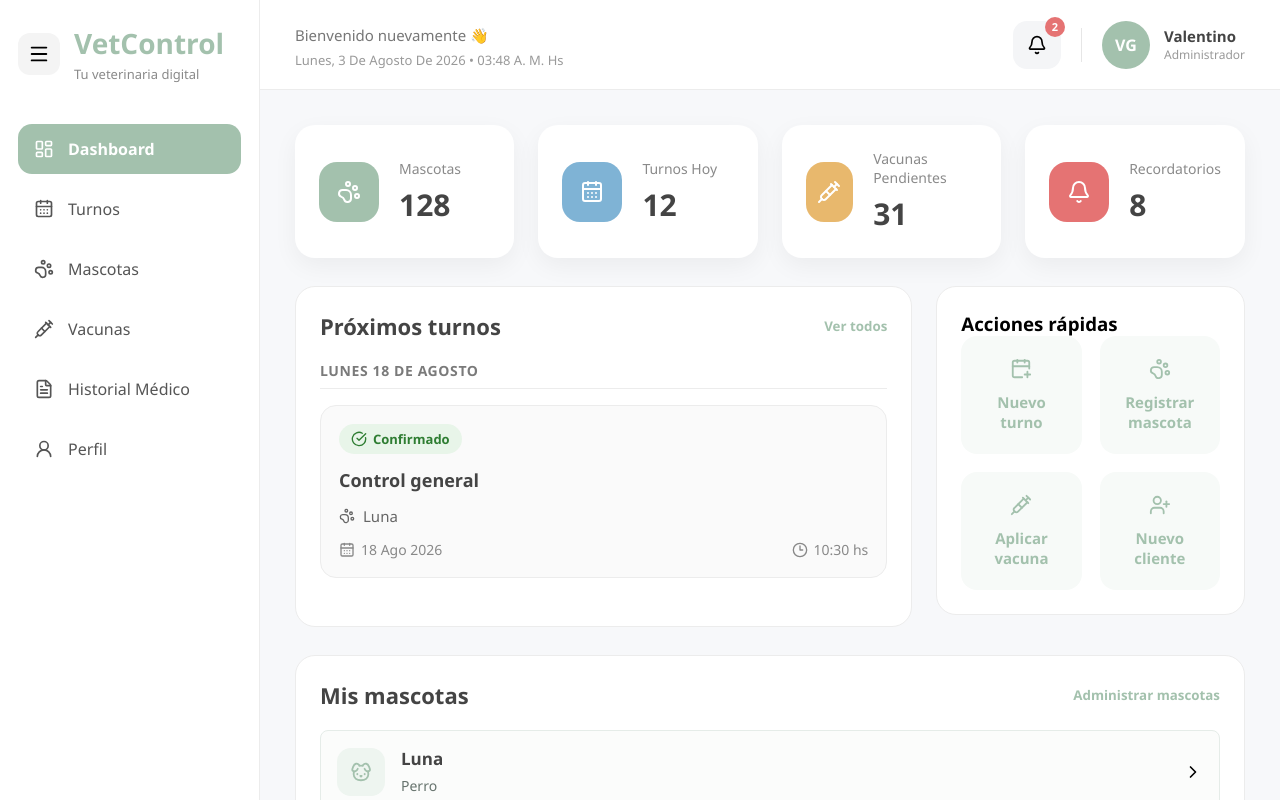
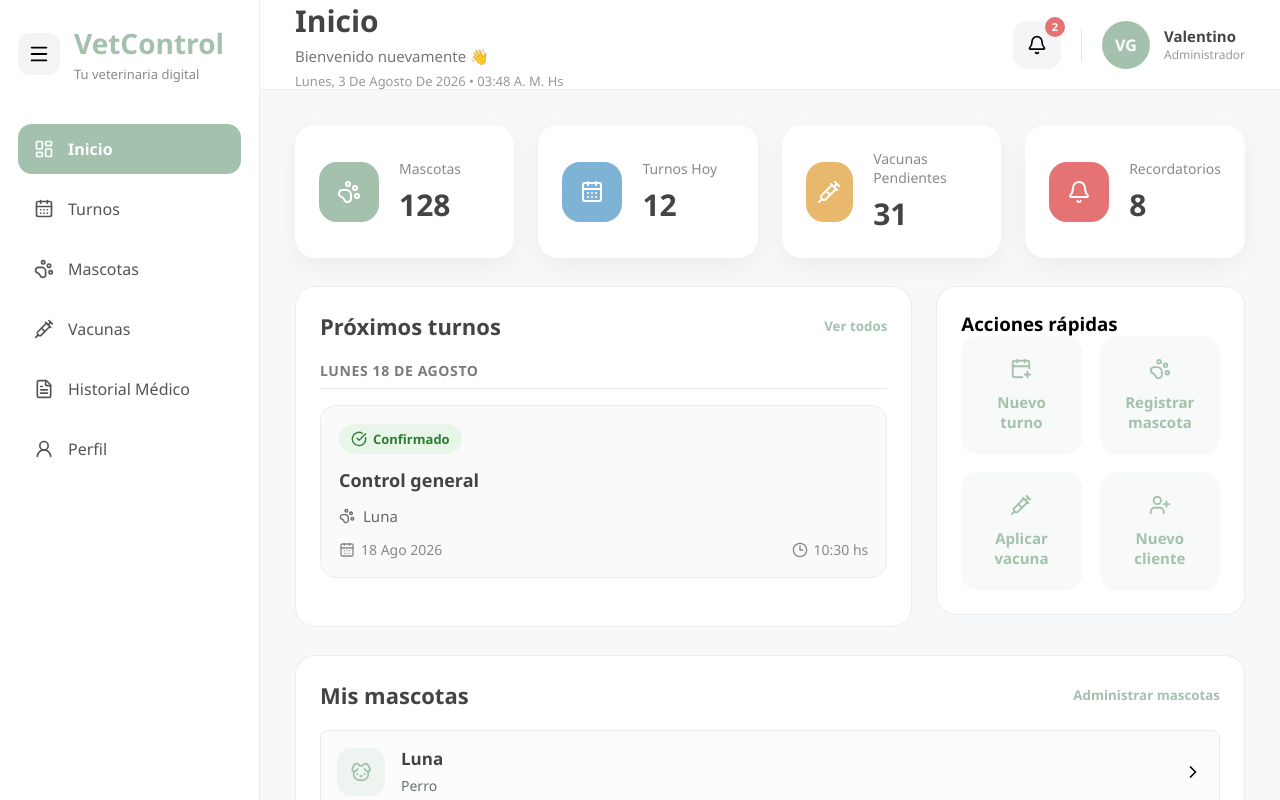
Before and after one commit to LorenzoPiatti/Trabajo-Integrador-Final, a React (Vite) app in the folder vetcontrol-frontend/: page /dashboard in a window 1280 px wide. Shown: the top 800 px of the page. Built offline with nearby package versions, Linux system fonts and the light colour scheme.

Commit message:
Implementa navegación con React Router

```diff
--- /dev/null
+++ b/package.json
@@ -0,0 +1,5 @@
+{
+  "dependencies": {
+    "react-router-dom": "^7.18.2"
+  }
+}
--- a/vetcontrol-frontend/src/components/layout/Header.jsx
+++ b/vetcontrol-frontend/src/components/layout/Header.jsx
@@ -1,8 +1,12 @@
 import "./Header.css";
+
 import { Bell } from "lucide-react";
 import { useEffect, useState } from "react";
+import { useLocation } from "react-router-dom";
 
 function Header() {
+
+    const location = useLocation();
 
     const [currentDate, setCurrentDate] = useState(new Date());
 
@@ -18,16 +22,60 @@ function Header() {
 
     }, []);
 
+    const pageInfo = {
+
+        "/dashboard": {
+            title: "Inicio",
+            subtitle: "Bienvenido nuevamente 👋"
+        },
+
+        "/appointments": {
+            title: "Turnos",
+            subtitle: "Gestioná tus próximos turnos."
+        },
+
+        "/pets": {
+            title: "Mis Mascotas",
+            subtitle: "Administrá la información de tus mascotas."
+        },
+
+        "/vaccines": {
+            title: "Vacunas",
+            subtitle: "Consultá y administrá las vacunas."
+        },
+
+        "/medical-history": {
+            title: "Historial Médico",
+            subtitle: "Revisá el historial clínico de tus mascotas."
+        },
+
+        "/profile": {
+            title: "Mi Perfil",
+            subtitle: "Administrá tu información personal."
+        }
+
+    };
+
+    const currentPage =
+        pageInfo[location.pathname] || {
+            title: "VetControl",
+            subtitle: "Tu veterinaria digital."
+        };
+
     const date = currentDate.toLocaleDateString("es-AR", {
+
         weekday: "long",
         day: "numeric",
         month: "long",
         year: "numeric"
+
     });
 
     const time = currentDate.toLocaleTimeString("es-AR", {
+
         hour: "2-digit",
         minute: "2-digit"
+
     });
 
     return (
@@ -36,12 +84,14 @@ function Header() {
 
             <div className="header-title">
 
+                <h1>{currentPage.title}</h1>
 
-
-                <p>Bienvenido nuevamente 👋</p>
+                <p>{currentPage.subtitle}</p>
 
                 <span>
+
                     {date} • {time} hs
+
                 </span>
 
             </div>
@@ -53,7 +103,9 @@ function Header() {
                     <Bell size={20} />
 
                     <span className="notification-badge">
+
                         2
+
                     </span>
 
                 </button>
@@ -63,7 +115,9 @@ function Header() {
                 <button className="header-user">
 
                     <div className="avatar">
+
                         VG
+
                     </div>
 
                     <div className="header-user-info">
--- a/vetcontrol-frontend/src/components/layout/Sidebar.css
+++ b/vetcontrol-frontend/src/components/layout/Sidebar.css
@@ -1,230 +1,249 @@
-.sidebar {
+.sidebar{
 
-    width: 260px;
-    min-width: 260px;
+    width:260px;
+    min-width:260px;
 
-    background: #fff;
+    background:#fff;
 
-    border-right: 1px solid #ececec;
+    border-right:1px solid #ececec;
 
-    display: flex;
-    flex-direction: column;
-    justify-content: space-between;
+    display:flex;
+    flex-direction:column;
+    justify-content:space-between;
 
-    padding: 24px 18px;
+    padding:24px 18px;
 
-    transition: width .30s ease,
-                min-width .30s ease,
-                padding .30s ease;
+    transition:width .30s ease,
+               min-width .30s ease,
+               padding .30s ease;
+
 }
 
 /* ========================= */
 /* SIDEBAR COLAPSADO */
 /* ========================= */
 
-.sidebar.collapsed {
+.sidebar.collapsed{
 
-    width: 80px;
-    min-width: 80px;
+    width:80px;
+    min-width:80px;
 
-    padding: 24px 12px;
+    padding:24px 12px;
+
 }
 
 /* ========================= */
 /* HEADER */
 /* ========================= */
 
-.sidebar-header {
+.sidebar-header{
 
-    width: 100%;
+    width:100%;
 
-    display: flex;
-    align-items: center;
+    display:flex;
+    align-items:center;
 
-    gap: 14px;
+    gap:14px;
 
-    margin-bottom: 40px;
+    margin-bottom:40px;
+
 }
 
-.sidebar.collapsed .sidebar-header {
+.sidebar.collapsed .sidebar-header{
 
-    justify-content: center;
-    gap: 0;
+    justify-content:center;
+
+    gap:0;
+
 }
 
 /* ========================= */
 /* BOTÓN MENÚ */
 /* ========================= */
 
-.collapse-btn {
+.collapse-btn{
 
-    width: 42px;
-    height: 42px;
+    width:42px;
+    height:42px;
 
-    border: none;
+    border:none;
 
-    border-radius: 12px;
+    border-radius:12px;
 
-    background: #f4f4f4;
+    background:#f4f4f4;
 
-    display: flex;
-    justify-content: center;
-    align-items: center;
+    display:flex;
+    justify-content:center;
+    align-items:center;
 
-    cursor: pointer;
+    cursor:pointer;
 
-    flex-shrink: 0;
+    flex-shrink:0;
 
-    transition: .25s;
+    transition:.25s;
+
 }
 
-.sidebar.collapsed .collapse-btn {
+.sidebar.collapsed .collapse-btn{
 
-    margin: 0 auto;
+    margin:0 auto;
+
 }
 
-.collapse-btn:hover {
+.collapse-btn:hover{
 
-    background: #A3C1AD;
-    color: white;
+    background:#A3C1AD;
+
+    color:white;
+
 }
 
 /* ========================= */
 /* LOGO */
 /* ========================= */
 
-.sidebar-logo h2 {
+.sidebar-logo h2{
 
-    margin: 0;
+    margin:0;
 
-    color: #A3C1AD;
+    color:#A3C1AD;
 
-    font-size: 28px;
+    font-size:28px;
 
-    font-weight: 700;
+    font-weight:700;
+
 }
 
-.sidebar-logo span {
+.sidebar-logo span{
 
-    color: #8a8a8a;
+    color:#8a8a8a;
 
-    font-size: 13px;
+    font-size:13px;
+
 }
 
 /* ========================= */
 /* MENÚ */
 /* ========================= */
 
-.sidebar-nav {
+.sidebar-nav{
 
-    margin-top: 10px;
+    margin-top:10px;
+
+    display:flex;
+    flex-direction:column;
+
+    gap:10px;
+
 }
 
-.sidebar-nav ul {
+/* Cada opción del menú */
 
-    list-style: none;
+.sidebar-link{
 
-    margin: 0;
-    padding: 0;
+    display:flex;
+    align-items:center;
 
-    display: flex;
-    flex-direction: column;
+    gap:14px;
 
-    gap: 10px;
+    padding:14px 16px;
+
+    border-radius:14px;
+
+    color:#555;
+
+    text-decoration:none;
+
+    transition:.25s;
+
 }
 
-.sidebar-nav li {
+/* Hover */
 
-    display: flex;
-    align-items: center;
+.sidebar-link:hover{
 
-    gap: 14px;
+    background:#eef5f0;
 
-    padding: 14px 16px;
+    color:#A3C1AD;
 
-    border-radius: 14px;
-
-    cursor: pointer;
-
-    color: #555;
-
-    transition: .25s;
 }
 
-.sidebar-nav li:hover {
+/* Ruta activa */
 
-    background: #eef5f0;
+.sidebar-link.active{
 
-    color: #A3C1AD;
-}
+    background:#A3C1AD;
 
-.sidebar-nav .active {
+    color:white;
 
-    background: #A3C1AD;
+    font-weight:600;
 
-    color: white;
-
-    font-weight: 600;
 }
 
 /* ========================= */
-/* SIDEBAR CERRADO */
+/* SIDEBAR COLAPSADO */
 /* ========================= */
 
-.sidebar.collapsed .sidebar-nav li {
+.sidebar.collapsed .sidebar-link{
 
-    justify-content: center;
+    justify-content:center;
 
-    padding: 14px 0;
+    padding:14px 0;
+
 }
 
-.sidebar.collapsed .sidebar-nav span {
+.sidebar.collapsed .sidebar-link span{
 
-    display: none;
+    display:none;
+
 }
 
 /* ========================= */
 /* LOGOUT */
 /* ========================= */
 
-.logout-btn {
+.logout-btn{
 
-    width: 100%;
+    width:100%;
 
-    border: none;
+    border:none;
 
-    background: #f3f3f3;
+    background:#f3f3f3;
 
-    border-radius: 14px;
+    border-radius:14px;
 
-    padding: 14px;
+    padding:14px;
 
-    display: flex;
-    justify-content: center;
-    align-items: center;
+    display:flex;
+    justify-content:center;
+    align-items:center;
 
-    gap: 10px;
+    gap:10px;
 
-    cursor: pointer;
+    cursor:pointer;
 
-    transition: .25s;
+    transition:.25s;
+
 }
 
-.logout-btn:hover {
+.logout-btn:hover{
 
-    background: #A3C1AD;
+    background:#A3C1AD;
 
-    color: white;
+    color:white;
+
 }
 
-.sidebar.collapsed .logout-btn {
+.sidebar.collapsed .logout-btn{
 
-    justify-content: center;
+    justify-content:center;
 
-    padding: 14px 0;
+    padding:14px 0;
+
 }
 
-.sidebar.collapsed .logout-btn span {
+.sidebar.collapsed .logout-btn span{
 
-    display: none;
+    display:none;
+
 }
--- a/vetcontrol-frontend/src/components/layout/Sidebar.jsx
+++ b/vetcontrol-frontend/src/components/layout/Sidebar.jsx
@@ -1,4 +1,5 @@
 import "./Sidebar.css";
+import { NavLink } from "react-router-dom";
 
 import {
     Menu,
@@ -12,6 +13,11 @@ import {
 } from "lucide-react";
 
 function Sidebar({ collapsed, setCollapsed }) {
+
+    const getNavLinkClass = ({ isActive }) =>
+        isActive
+            ? "sidebar-link active"
+            : "sidebar-link";
 
     return (
 
@@ -44,39 +50,53 @@ function Sidebar({ collapsed, setCollapsed }) {
 
                 <nav className="sidebar-nav">
 
-                    <ul>
+                    <NavLink
+                        to="/dashboard"
+                        className={getNavLinkClass}
+                    >
+                        <LayoutDashboard size={20} />
+                        <span>Inicio</span>
+                    </NavLink>
 
-                        <li className="active">
-                            <LayoutDashboard size={20} />
-                            <span>Dashboard</span>
-                        </li>
-
-                        <li>
+                    <NavLink
+                        to="/appointments"
+                        className={getNavLinkClass}
+                    >
                         <CalendarDays size={20} />
                         <span>Turnos</span>
-                        </li>
+                    </NavLink>
 
-                        <li>
+                    <NavLink
+                        to="/pets"
+                        className={getNavLinkClass}
+                    >
                         <PawPrint size={20} />
                         <span>Mascotas</span>
-                        </li>
+                    </NavLink>
 
-                        <li>
+                    <NavLink
+                        to="/vaccines"
+                        className={getNavLinkClass}
+                    >
                         <Syringe size={20} />
                         <span>Vacunas</span>
-                        </li>
+                    </NavLink>
 
-                        <li>
+                    <NavLink
+                        to="/medical-history"
+                        className={getNavLinkClass}
+                    >
                         <FileText size={20} />
                         <span>Historial Médico</span>
-                        </li>
+                    </NavLink>
 
-                        <li>
+                    <NavLink
+                        to="/profile"
+                        className={getNavLinkClass}
+                    >
                         <UserRound size={20} />
                         <span>Perfil</span>
-                        </li>
-
-                    </ul>
+                    </NavLink>
 
                 </nav>
 
@@ -86,7 +106,9 @@ function Sidebar({ collapsed, setCollapsed }) {
 
                 <LogOut size={20} />
 
+                {!collapsed && (
                     <span>Cerrar sesión</span>
+                )}
 
             </button>
 
```
Also changed, not shown: vetcontrol-frontend/src/modules/medical-history/pages/MedicalHistory.jsx (added, +17 -0 lines), vetcontrol-frontend/src/modules/profile/pages/Profile.jsx (added, +17 -0 lines), vetcontrol-frontend/src/modules/vaccines/pages/Vaccines.jsx (added, +17 -0 lines), 1 other file (tests, documents, lock files or other folders). Lines whose indentation alone changed are shown as unchanged.
